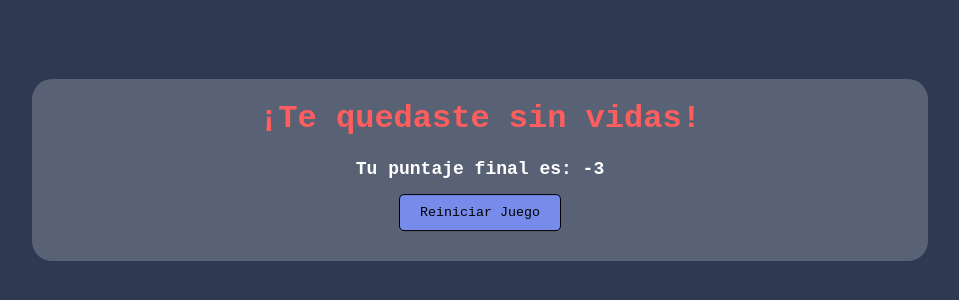
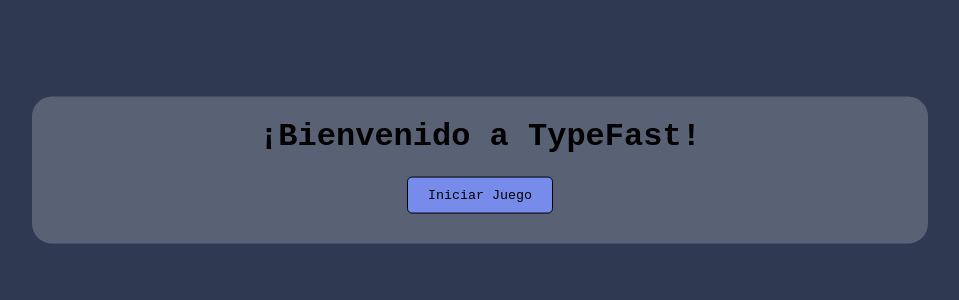
Before and after one commit to LucasAguilar647/TypeFast.App, a React (Vite) app: page / in a window 1280 px wide. Shown: the part 230-530 px from the top of the page, without its empty margins (160-1119 px from the left). Built offline with nearby package versions, Linux system fonts and the light colour scheme.

Commit message:
Agregue una pantalla de inicio de juego con su css

```diff
--- a/src/App.jsx
+++ b/src/App.jsx
@@ -1,13 +1,15 @@
 import React, { useState } from "react";
 import { PantallaPerdiste } from "./components/PantallaPerdiste";
 import { PantallaJuego } from "./components/PantallaJuego";
-import "./index.css";
+import { PantallaInicio } from "./components/PantallaInicio";
+import "./css/index.css";
 
 const App = () => {
   const [points, setPoints] = useState(0);
   const [inputValue, setInputValue] = useState("");
   const [currentWord, setCurrentWord] = useState("");
-  const [vidas, setVidas] = useState(3);
+  const [vidas, setVidas] = useState(0);
+  const [showGame, setShowGame] = useState(false);
 
   const handleWordChange = (newWord) => {
     setCurrentWord(newWord);
@@ -29,9 +31,15 @@ const App = () => {
     }
   };
 
+  const handleInicioDeJuego = () => {
+    setShowGame(true);
+    setVidas(3);
+  };
+
   return (
     <div className="recuadro">
-      {vidas > 0 ? (
+      {showGame ? (
+        vidas > 0 ? (
           <PantallaJuego
             vidas={vidas}
             handleWordChange={handleWordChange}
@@ -48,6 +56,9 @@ const App = () => {
             setVidas={setVidas}
             setPoints={setPoints}
           />
+        )
+      ) : (
+        <PantallaInicio handleInicioDeJuego={handleInicioDeJuego} />
       )}
     </div>
   );
--- /dev/null
+++ b/src/components/PantallaInicio.jsx
@@ -0,0 +1,19 @@
+import React, { useState } from 'react'
+import '../css/inicio.css'
+
+export const PantallaInicio = ( {handleInicioDeJuego} ) => {
+
+
+  return (
+    <div className='pantalla-inicio'>
+        <h1>¡Bienvenido a TypeFast!</h1>
+
+        <button
+            className='btn-iniciar-juego'
+            onClick={ handleInicioDeJuego }
+        >
+            Iniciar Juego
+        </button>
+    </div>
+  )
+}
--- a/src/components/PantallaJuego.jsx
+++ b/src/components/PantallaJuego.jsx
@@ -1,6 +1,6 @@
 import React from "react";
 import { Word } from "./word";
-import "./juego.css";
+import "../css/juego.css";
 
 export const PantallaJuego = ({
   vidas,
--- a/src/components/PantallaPerdiste.jsx
+++ b/src/components/PantallaPerdiste.jsx
@@ -1,5 +1,5 @@
 import React from "react";
-import "./perdiste.css";
+import "../css/perdiste.css";
 
 export const PantallaPerdiste = ({ points, setVidas, setPoints }) => {
   const handleNuevoJuego = () => {
--- a/src/components/Word.jsx
+++ b/src/components/Word.jsx
@@ -1,40 +1,28 @@
 import React, { useEffect, useState, useRef } from "react";
 import { palabrasEnEspanol } from "../assets/arrayDePalabras";
-import "./word.css";
+import "../css/word.css";
 
 export const Word = ({ onWordChange, points, setVidas, vidas, setPoints }) => {
-  const [randomWordState, setRandomWordState] = useState(
-    palabrasEnEspanol[Math.floor(Math.random() * palabrasEnEspanol.length)]
-  );
+  const getRandomWord = () =>
+    palabrasEnEspanol[Math.floor(Math.random() * palabrasEnEspanol.length)];
 
+  const [randomWordState, setRandomWordState] = useState(() => getRandomWord());
+
+  const wordRef = useRef(null);
   const [positionY, setPositionY] = useState(0);
-  const wordRef = useRef(null);
-  const deadLine = 450;
+  const [startPosition, setStartPosition] = useState(null);
+  //const deadLine = 2100;
+  const deadLine = 550;
+
 
   useEffect(() => {
-    setRandomWordState(palabrasEnEspanol[Math.floor(Math.random() * palabrasEnEspanol.length)]);
-    setPositionY(0);
+    setRandomWordState(getRandomWord());
+    setStartPosition(wordRef.current.getBoundingClientRect().y);
   }, [points]);
 
   useEffect(() => {
     onWordChange(randomWordState);
   }, [randomWordState, onWordChange]);
-
-
-  //TODO: verificar para que se ejecute cuando pasa la deadline y reste solo una vida
-  const checkPosition = () => {
-    const wordElement = wordRef.current;
-    const rect = wordElement.getBoundingClientRect();
-    console.log("Posición en pantalla:", rect);
-
-    if (rect.y > deadLine) {
-      setRandomWordState(palabrasEnEspanol[Math.floor(Math.random() * palabrasEnEspanol.length)]);
-      setVidas((vidas) => vidas - 1);
-      setPoints(points - 1);
-      setPositionY(0);
-      console.log('Paso la deadLine');
-    }
-  };
 
   useEffect(() => {
     const intervalId = setInterval(() => {
@@ -43,11 +31,33 @@ export const Word = ({ onWordChange, points, setVidas, vidas, setPoints }) => {
     }, 1);
 
     return () => clearInterval(intervalId);
-  }, [randomWordState, checkPosition]);
+  }, [randomWordState]);
+
+  const checkPosition = () => {
+    const wordElement = wordRef.current;
+    const rect = wordElement.getBoundingClientRect();
+
+    if (rect.y > deadLine) {
+      setPoints((points) => points - 1);
+      setVidas((vidas) => vidas - 1);
+      setPositionY(0);
+      changeWord();
+      console.log('************************************************************************');
+    }
+  };
+
+  const changeWord = () => {
+    setRandomWordState(getRandomWord());
+    setStartPosition(wordRef.current.getBoundingClientRect().y);
+  };
 
   const style = {
     transform: `translateY(${positionY}px)`,
   };
 
-  return <p ref={wordRef} style={style}>{randomWordState}</p>;
+  return (
+    <p ref={wordRef} style={style}>
+      {randomWordState}
+    </p>
+  );
 };
--- /dev/null
+++ b/src/css/inicio.css
@@ -0,0 +1,29 @@
+
+.pantalla-inicio {
+    text-align: center;
+    color: #fff;
+    margin-bottom: 30px;
+
+  }
+
+  .pantalla-inicio h1 {
+    font-family: 'Courier New', Courier, monospace;
+    color: #000000;
+  }
+
+
+
+  button {
+    border-radius: 5px;
+    color: black;
+    font-family: 'Courier New', Courier, monospace;
+    background-color: #778beb;
+    border: 1px solid #000000;
+    padding: 10px 20px;
+    transition: background-color 0.3s, color 0.3s;
+  }
+
+  button:hover {
+    background-color: #546de5;
+    color: white;
+  }
```
Also changed, not shown: src/css/index.css (renamed from src/index.css), src/css/juego.css (renamed from src/components/juego.css), src/css/perdiste.css (renamed from src/components/perdiste.css), src/css/word.css (renamed from src/components/word.css). Lines whose indentation alone changed are shown as unchanged.
